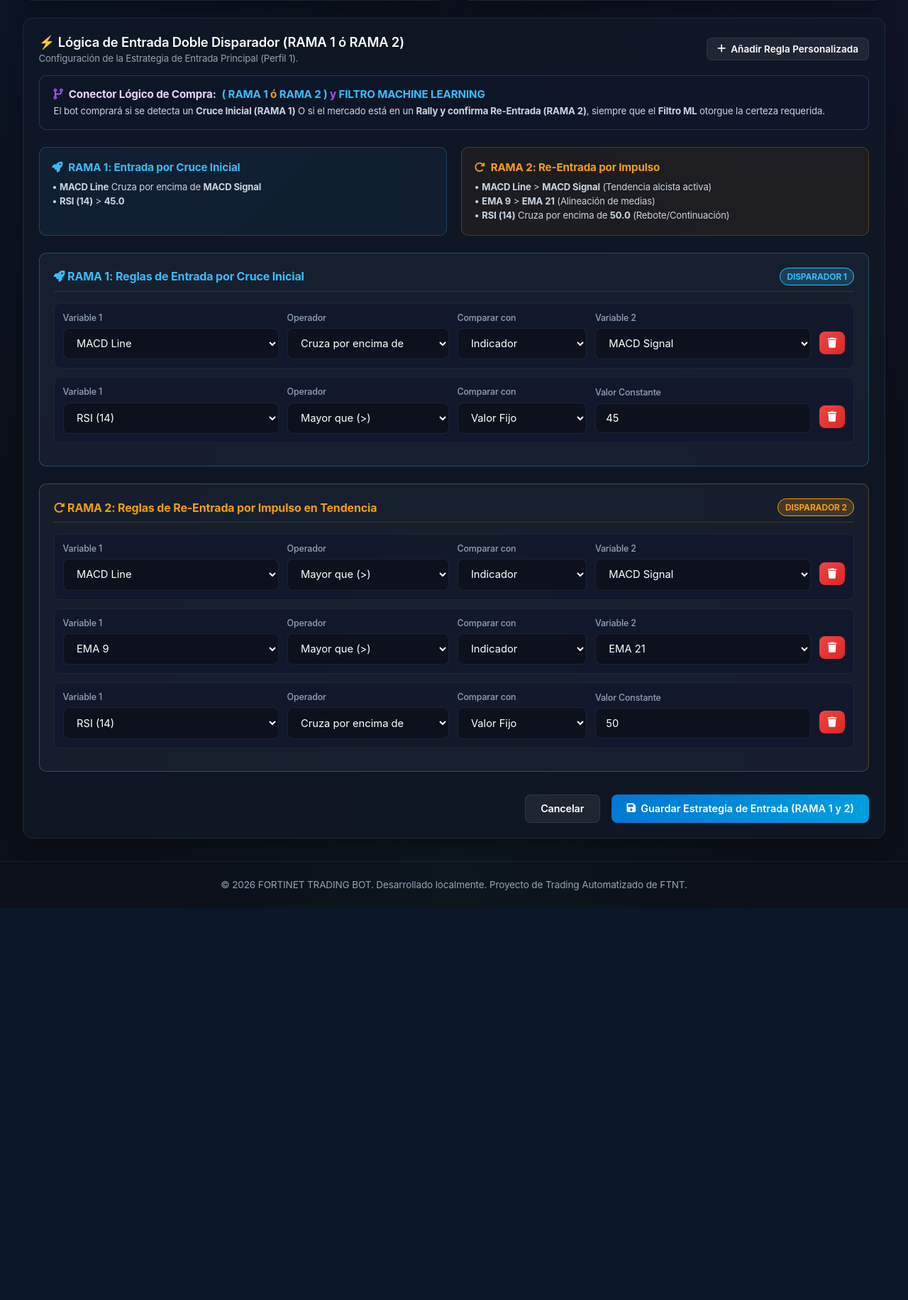
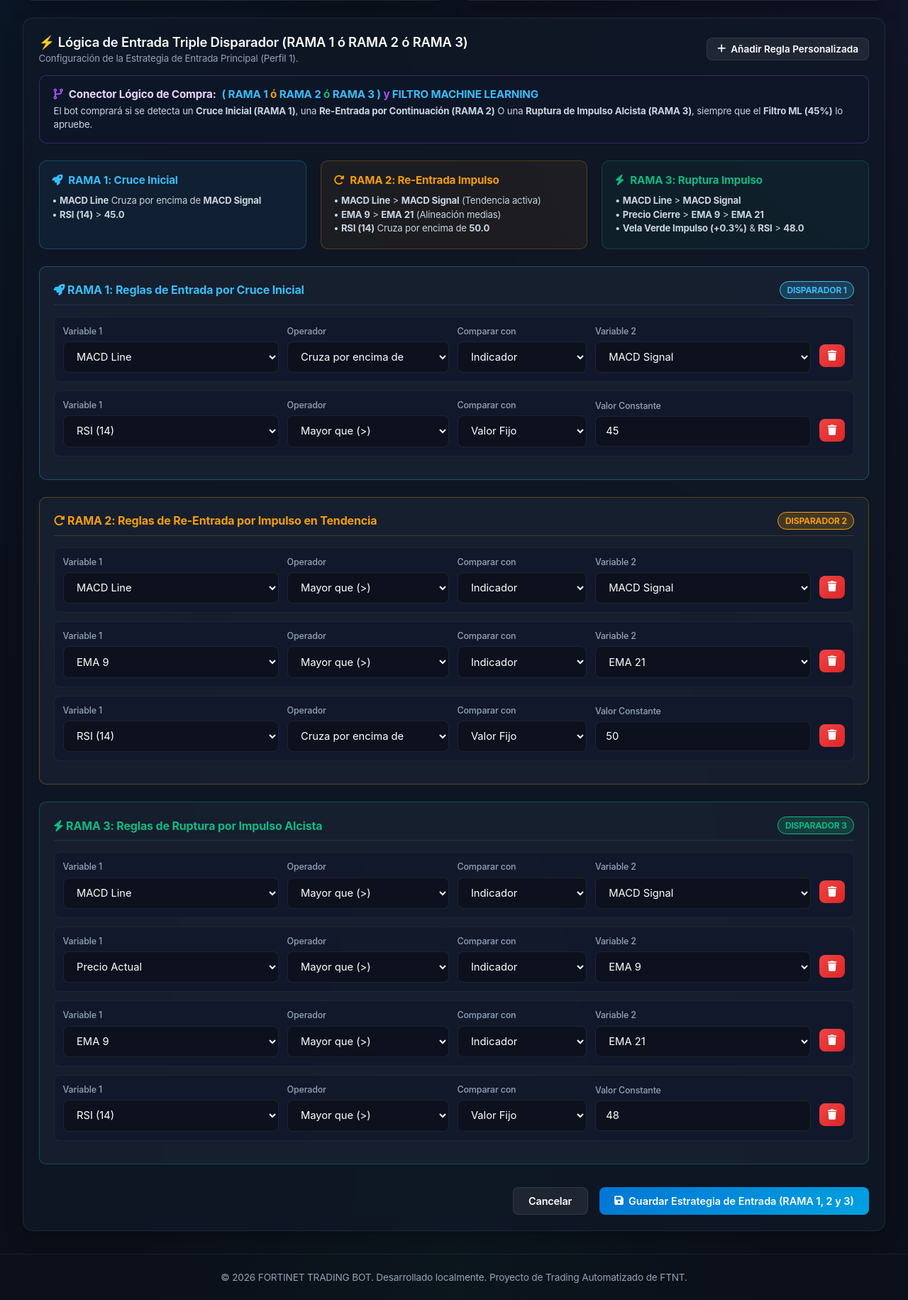
Before and after one commit to cplazaibarra/fortinet, a Flask app: page /strategy/entry in a window 1280 px wide. Shown: the part 412-2243 px from the top of the page at 71% size. Before the commit the page ends 1690 px from the top, so only its background shows below. Run offline with Flask 3, Linux system fonts and the light colour scheme; data that the repository does not hold is empty; some libraries are stand-ins or nearby versions.

Commit message:
🚀 Render RAMA 1, RAMA 2 and RAMA 3 in distinct form sections on strategy entry configuration page

```diff
--- a/app/templates/strategy_entry.html
+++ b/app/templates/strategy_entry.html
@@ -70,7 +70,7 @@
 <div class="card">
     <div class="card-title" style="display: flex; justify-content: space-between; align-items: center; flex-wrap: wrap; gap: 1rem;">
         <div>
-            <span>⚡ Lógica de Entrada Doble Disparador (RAMA 1 ó RAMA 2)</span>
+            <span>⚡ Lógica de Entrada Triple Disparador (RAMA 1 ó RAMA 2 ó RAMA 3)</span>
             <div style="font-size: 0.83rem; color: var(--text-muted); font-weight: normal; margin-top: 0.2rem;">
                 Configuración de la Estrategia de Entrada Principal (Perfil 1).
             </div>
@@ -84,18 +84,18 @@
     <div style="background: rgba(15, 23, 42, 0.7); border: 1px solid rgba(168, 85, 247, 0.3); border-radius: 10px; padding: 1rem 1.25rem; margin-top: 1rem; margin-bottom: 1.5rem;">
         <div style="font-weight: bold; color: #e9d5ff; font-size: 0.95rem; margin-bottom: 0.35rem; display: flex; align-items: center; gap: 0.5rem;">
             <i class="fa-solid fa-code-branch" style="color: #a855f7;"></i> Conector Lógico de Compra:
-            <span style="color: #38bdf8;">( RAMA 1  <span style="color: #f59e0b;">ó</span>  RAMA 2 )  <span style="color: #a855f7;">y</span>  FILTRO MACHINE LEARNING</span>
+            <span style="color: #38bdf8;">( RAMA 1  <span style="color: #f59e0b;">ó</span>  RAMA 2  <span style="color: #10b981;">ó</span>  RAMA 3 )  <span style="color: #a855f7;">y</span>  FILTRO MACHINE LEARNING</span>
         </div>
         <div style="font-size: 0.83rem; color: #cbd5e1; line-height: 1.4;">
-            El bot comprará si se detecta un <strong>Cruce Inicial (RAMA 1)</strong> O si el mercado está en un <strong>Rally y confirma Re-Entrada (RAMA 2)</strong>, siempre que el <strong>Filtro ML</strong> otorgue la certeza requerida.
+            El bot comprará si se detecta un <strong>Cruce Inicial (RAMA 1)</strong>, una <strong>Re-Entrada por Continuación (RAMA 2)</strong> O una <strong>Ruptura de Impulso Alcista (RAMA 3)</strong>, siempre que el <strong>Filtro ML (45%)</strong> lo apruebe.
         </div>
     </div>
 
-    <!-- Cajas explicativas de RAMA 1 y RAMA 2 -->
-    <div style="display: grid; grid-template-columns: repeat(auto-fit, minmax(320px, 1fr)); gap: 1.25rem; margin-bottom: 1.5rem;">
+    <!-- Cajas explicativas de RAMA 1, RAMA 2 y RAMA 3 -->
+    <div style="display: grid; grid-template-columns: repeat(auto-fit, minmax(280px, 1fr)); gap: 1.25rem; margin-bottom: 1.5rem;">
         <div style="background: rgba(56, 189, 248, 0.06); border: 1px solid rgba(56, 189, 248, 0.25); border-radius: 10px; padding: 1.1rem;">
             <div style="font-weight: bold; color: #38bdf8; font-size: 0.95rem; margin-bottom: 0.6rem; display: flex; align-items: center; gap: 0.5rem;">
-                <i class="fa-solid fa-rocket"></i> RAMA 1: Entrada por Cruce Inicial
+                <i class="fa-solid fa-rocket"></i> RAMA 1: Cruce Inicial
             </div>
             <div style="font-size: 0.82rem; color: #cbd5e1; line-height: 1.5;">
                 • <strong>MACD Line</strong> Cruza por encima de <strong>MACD Signal</strong><br>
@@ -105,12 +105,23 @@
 
         <div style="background: rgba(245, 158, 11, 0.06); border: 1px solid rgba(245, 158, 11, 0.25); border-radius: 10px; padding: 1.1rem;">
             <div style="font-weight: bold; color: #f59e0b; font-size: 0.95rem; margin-bottom: 0.6rem; display: flex; align-items: center; gap: 0.5rem;">
-                <i class="fa-solid fa-rotate-right"></i> RAMA 2: Re-Entrada por Impulso
+                <i class="fa-solid fa-rotate-right"></i> RAMA 2: Re-Entrada Impulso
             </div>
             <div style="font-size: 0.82rem; color: #cbd5e1; line-height: 1.5;">
-                • <strong>MACD Line</strong> > <strong>MACD Signal</strong> (Tendencia alcista activa)<br>
-                • <strong>EMA 9</strong> > <strong>EMA 21</strong> (Alineación de medias)<br>
-                • <strong>RSI (14)</strong> Cruza por encima de <strong>50.0</strong> (Rebote/Continuación)
+                • <strong>MACD Line</strong> > <strong>MACD Signal</strong> (Tendencia activa)<br>
+                • <strong>EMA 9</strong> > <strong>EMA 21</strong> (Alineación medias)<br>
+                • <strong>RSI (14)</strong> Cruza por encima de <strong>50.0</strong>
+            </div>
+        </div>
+
+        <div style="background: rgba(16, 185, 129, 0.06); border: 1px solid rgba(16, 185, 129, 0.25); border-radius: 10px; padding: 1.1rem;">
+            <div style="font-weight: bold; color: #10b981; font-size: 0.95rem; margin-bottom: 0.6rem; display: flex; align-items: center; gap: 0.5rem;">
+                <i class="fa-solid fa-bolt"></i> RAMA 3: Ruptura Impulso
+            </div>
+            <div style="font-size: 0.82rem; color: #cbd5e1; line-height: 1.5;">
+                • <strong>MACD Line</strong> > <strong>MACD Signal</strong><br>
+                • <strong>Precio Cierre</strong> > <strong>EMA 9</strong> > <strong>EMA 21</strong><br>
+                • <strong>Vela Verde Impulso (+0.3%)</strong> & <strong>RSI</strong> > <strong>48.0</strong>
             </div>
         </div>
     </div>
@@ -144,10 +155,23 @@
             </div>
         </div>
 
+        <!-- SECCIÓN DE FORMULARIO RAMA 3 -->
+        <div style="background: rgba(30, 41, 59, 0.5); border: 1px solid rgba(16, 185, 129, 0.3); border-radius: 10px; padding: 1.25rem; margin-bottom: 1.5rem;">
+            <div style="display: flex; justify-content: space-between; align-items: center; margin-bottom: 1rem; border-bottom: 1px solid rgba(16, 185, 129, 0.2); padding-bottom: 0.5rem;">
+                <div style="font-weight: bold; color: #10b981; font-size: 1rem;">
+                    <i class="fa-solid fa-bolt"></i> RAMA 3: Reglas de Ruptura por Impulso Alcista
+                </div>
+                <span class="badge" style="background: rgba(16, 185, 129, 0.2); color: #10b981; border: 1px solid #10b981;">Disparador 3</span>
+            </div>
+            <div id="rama3-rules-container">
+                <!-- Reglas de la Rama 3 -->
+            </div>
+        </div>
+
         <div style="display: flex; justify-content: flex-end; gap: 1rem; margin-top: 2rem;">
             <a href="{{ url_for('dashboard') }}" class="btn btn-secondary">Cancelar</a>
             <button type="submit" class="btn btn-primary">
-                <i class="fa-solid fa-floppy-disk"></i> Guardar Estrategia de Entrada (RAMA 1 y 2)
+                <i class="fa-solid fa-floppy-disk"></i> Guardar Estrategia de Entrada (RAMA 1, 2 y 3)
             </button>
         </div>
     </form>
@@ -270,7 +294,7 @@
         });
     }
 
-    // Inicializar explícitamente RAMA 1 y RAMA 2
+    // Inicializar explícitamente RAMA 1, RAMA 2 y RAMA 3
     const defaultRama1 = [
         { var1: 'macd', op: 'cross_above', compare_type: 'indicator', var2: 'macd_signal' },
         { var1: 'rsi14', op: 'gt', compare_type: 'value', val2: 45.0 }
@@ -282,8 +306,16 @@
         { var1: 'rsi14', op: 'cross_above', compare_type: 'value', val2: 50.0 }
     ];
 
+    const defaultRama3 = [
+        { var1: 'macd', op: 'gt', compare_type: 'indicator', var2: 'macd_signal' },
+        { var1: 'close', op: 'gt', compare_type: 'indicator', var2: 'ema9' },
+        { var1: 'ema9', op: 'gt', compare_type: 'indicator', var2: 'ema21' },
+        { var1: 'rsi14', op: 'gt', compare_type: 'value', val2: 48.0 }
+    ];
+
     defaultRama1.forEach(rule => createRuleRow(rule, 'rama1-rules-container'));
     defaultRama2.forEach(rule => createRuleRow(rule, 'rama2-rules-container'));
+    defaultRama3.forEach(rule => createRuleRow(rule, 'rama3-rules-container'));
 
     document.getElementById('add-rule-btn').addEventListener('click', () => createRuleRow());
 
```
